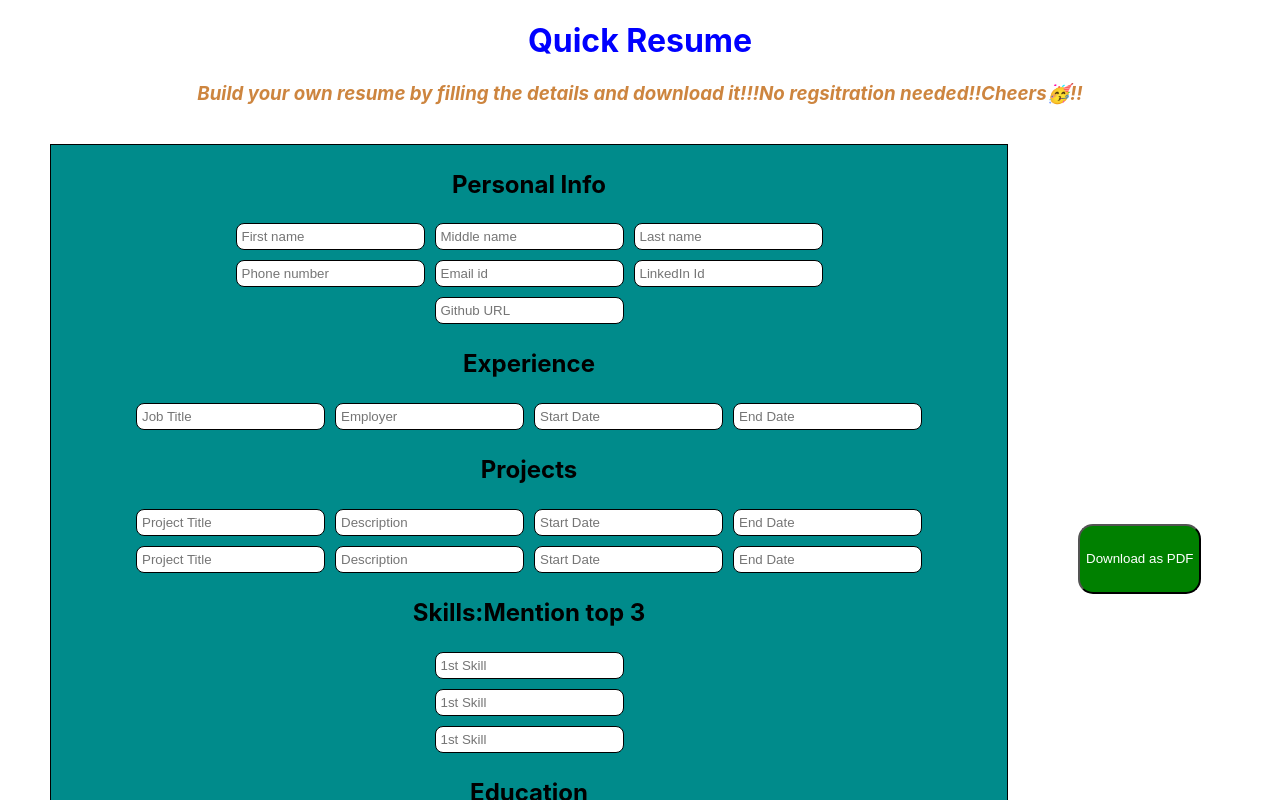
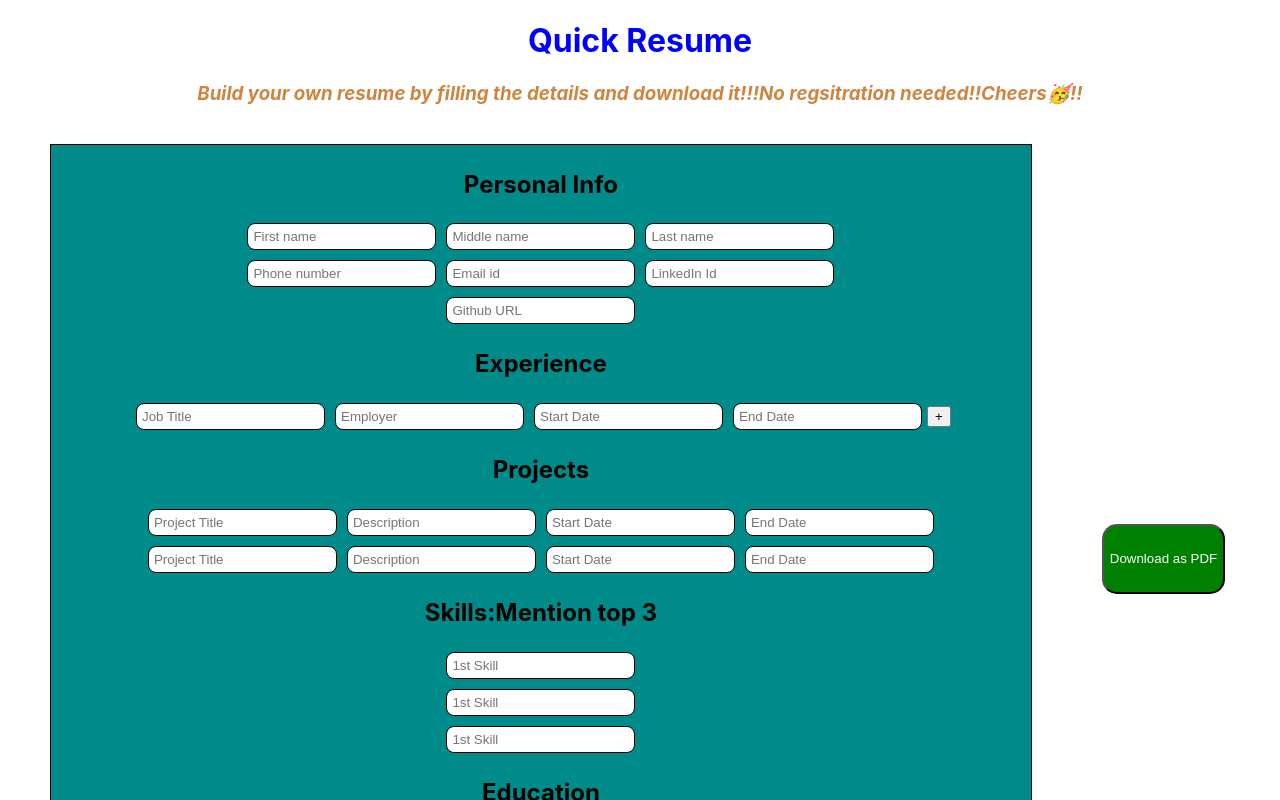
Before and after one commit to indhu-github/quick-resume, a React (Create React App) app: page / in a window 1280 px wide. Shown: the top 800 px of the page. Built offline with nearby package versions, Linux system fonts and the light colour scheme.

Commit message:
updated handling

```diff
--- a/src/ResumeFormComponent.js
+++ b/src/ResumeFormComponent.js
@@ -73,7 +73,7 @@ function ResumeFormComponent() {
     setLanguages({ ...languages, [name]: value });
   };
 
-  console.log(educations);
+  //console.log(educations);
   return (
     <>
       {!formSubmitted ? (
@@ -91,7 +91,7 @@ function ResumeFormComponent() {
               <div className="experience">
                 <h2>Experience</h2>
                 <Experience
-                  id={1}
+                  id={Math.random()}
                   workExperience={workExperience}
                   setWorkExperience={setWorkExperience}
                 />
--- a/src/components/Experience.js
+++ b/src/components/Experience.js
@@ -2,12 +2,15 @@ import React, { useState, useEffect } from "react";
 
 function Experience({ id, WorkExperience, setWorkExperience }) {
   //component state
-  const [experience, setExperience] = useState({
-    JobTitle: "",
-    Employer: "",
-    StartDate: "",
-    EndDate: "",
-  });
+  const [experience, setExperience] = useState([
+    {
+      JobTitle: "",
+      Employer: "",
+      StartDate: "",
+      EndDate: "",
+    },
+  ]);
+  //   const [clicked, setClicked] = useState(false);
 
   //handle onChange
   const handleExperience = (e) => {
@@ -16,12 +19,26 @@ function Experience({ id, WorkExperience, setWorkExperience }) {
     setExperience({ ...experience, [name]: value });
   };
 
+  const handleClick = () => {
+    let lastExperience = experience;
+    var newExperience = {
+      JobTitle: "",
+      Employer: "",
+      StartDate: "",
+      EndDate: "",
+    };
+
+    lastExperience.push(newExperience);
+    setExperience([...lastExperience]);
+  };
+
+  //It will render when the Experience state gets updated
   useEffect(() => {
     setWorkExperience({ ...WorkExperience, [id]: experience });
   }, [experience]);
 
   //It will render the experience component
-  return (
+  return experience.map((experience) => (
     <div>
       <input
         name="JobTitle"
@@ -51,8 +68,11 @@ function Experience({ id, WorkExperience, setWorkExperience }) {
         required
         onChange={handleExperience}
       />
+      <button type="button" onClick={handleClick}>
+        +
+      </button>
     </div>
-  );
+  ));
 }
 
 export default Experience;
```
Also changed, not shown: 1 other file (tests, documents, lock files or other folders).
